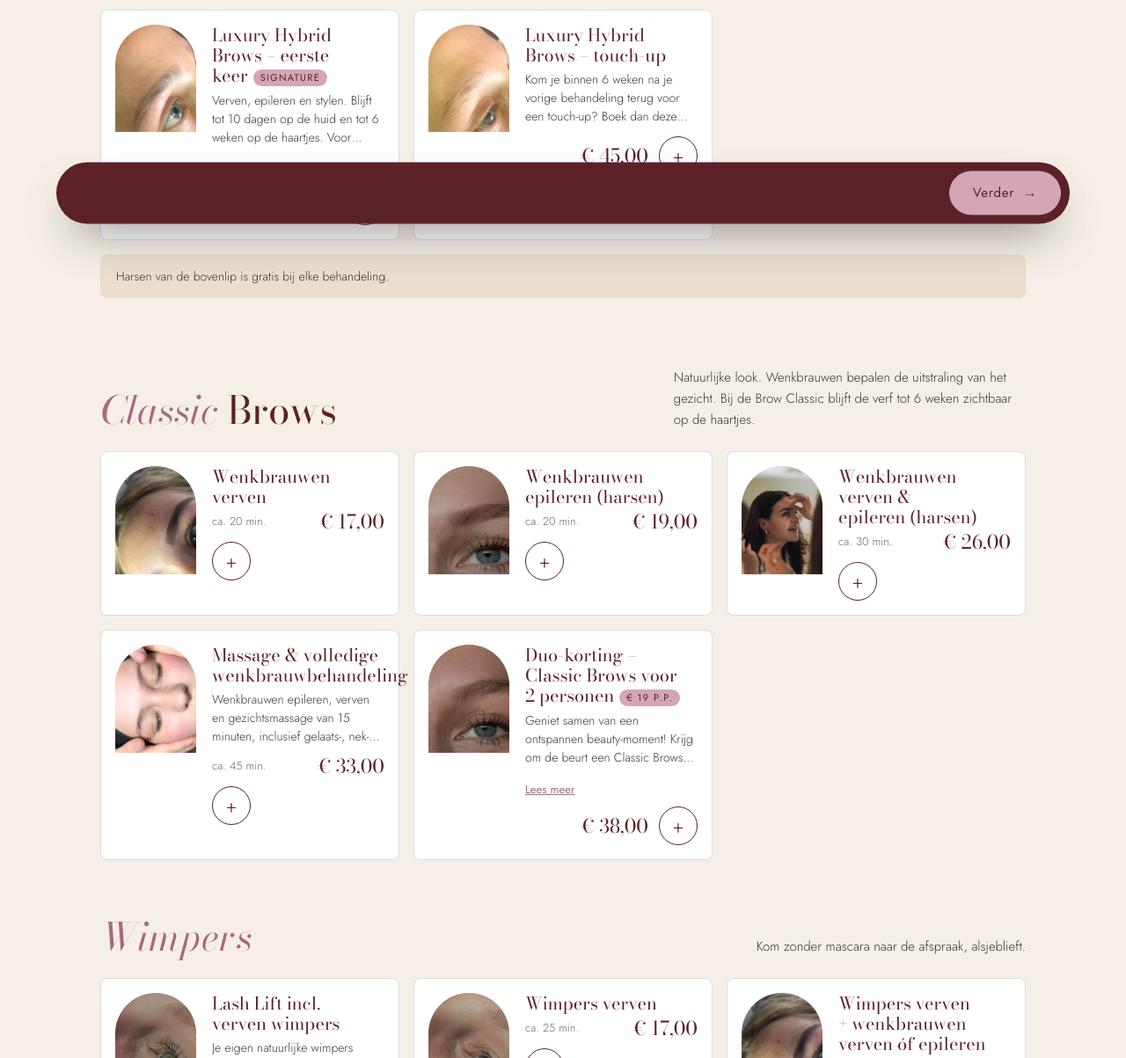
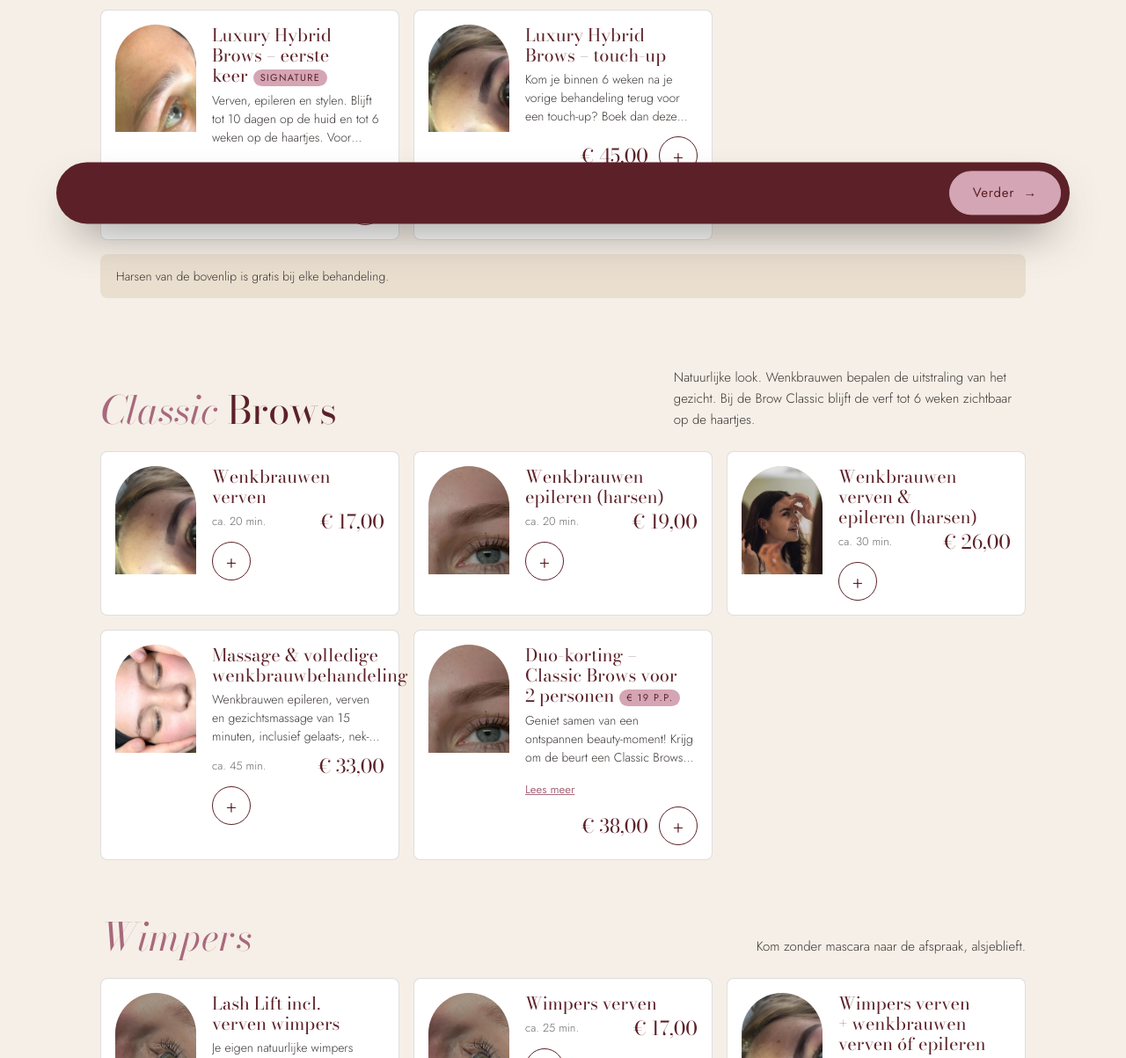
Before and after one commit to saravanheukelom-byte/bodibeautybrows, a plain HTML site: page afspraak.html in a window 1280 px wide. Shown: the part 637-1840 px from the top of the page at 88% size. Drawn offline with nearby package versions, Linux system fonts and the light colour scheme.

Commit message:
Resultaatfoto's in plaats van voorfoto's op afsprakenpagina

```diff
--- a/afspraak.html
+++ b/afspraak.html
@@ -208,16 +208,16 @@ const esc=s=>String(s).replace(/[&<>"']/g,c=>({'&':'&amp;','<':'&lt;','>':'&gt;'
 const CATS=[
  {id:'hybrid',n:'Luxury Hybrid Brows',em:'Hybrid',intro:'Strakker, voller en meer “make-up effect”, voor een langdurige afdruk op de huid.',items:[
   {n:'Luxury Hybrid Brows – eerste keer',p:49,img:'img/hybrid-na.jpg',tag:'Signature',d:'Verven, epileren en stylen. Blijft tot 10 dagen op de huid en tot 6 weken op de haartjes. Voor vollere, strakkere en symmetrische wenkbrauwen zonder dagelijks bijtekenen.'},
-  {n:'Luxury Hybrid Brows – touch-up',p:45,img:'img/hybrid-voor.jpg',d:'Kom je binnen 6 weken na je vorige behandeling terug voor een touch-up? Boek dan deze behandeling.'}]},
+  {n:'Luxury Hybrid Brows – touch-up',p:45,img:'img/brows-na.jpg',d:'Kom je binnen 6 weken na je vorige behandeling terug voor een touch-up? Boek dan deze behandeling.'}]},
  {id:'classic',n:'Classic Brows',em:'Classic',intro:'Natuurlijke look. Wenkbrauwen bepalen de uitstraling van het gezicht. Bij de Brow Classic blijft de verf tot 6 weken zichtbaar op de haartjes.',items:[
   {n:'Wenkbrauwen verven',p:17,t:'ca. 20 min.',img:'img/brows-na.jpg'},
   {n:'Wenkbrauwen epileren (harsen)',p:19,t:'ca. 20 min.',img:'img/classic-na.jpg'},
   {n:'Wenkbrauwen verven & epileren (harsen)',p:26,t:'ca. 30 min.',img:'img/behandeling.jpg'},
   {n:'Massage & volledige wenkbrauwbehandeling',p:33,t:'ca. 45 min.',img:'img/massage.jpg',d:'Wenkbrauwen epileren, verven en gezichtsmassage van 15 minuten, inclusief gelaats-, nek- en decolletémassage.'},
-  {n:'Duo-korting – Classic Brows voor 2 personen',p:38,img:'img/classic-voor.jpg',tag:'€ 19 p.p.',d:'Geniet samen van een ontspannen beauty-moment! Krijg om de beurt een Classic Brows behandeling (verven en epileren), terwijl de ander geniet van een kop koffie, frisdrank of thee.'}]},
+  {n:'Duo-korting – Classic Brows voor 2 personen',p:38,img:'img/classic-na.jpg',tag:'€ 19 p.p.',d:'Geniet samen van een ontspannen beauty-moment! Krijg om de beurt een Classic Brows behandeling (verven en epileren), terwijl de ander geniet van een kop koffie, frisdrank of thee.'}]},
  {id:'wimpers',n:'Wimpers',em:'Wimpers',intro:'Kom zonder mascara naar de afspraak, alsjeblieft.',items:[
   {n:'Lash Lift incl. verven wimpers',p:55,t:'ca. 60 min.',img:'img/lash-na.jpg',d:'Je eigen natuurlijke wimpers worden gelift en geverfd, waardoor je geen wimperkruller of mascara meer nodig hebt. Blijft 6 tot 8 weken zitten. Niet geschikt voor hele korte wimpers: stuur een berichtje als je twijfelt over jouw lengte.'},
-  {n:'Wimpers verven',p:17,t:'ca. 25 min.',img:'img/lash-voor.jpg'},
+  {n:'Wimpers verven',p:17,t:'ca. 25 min.',img:'img/lash-na.jpg'},
   {n:'Wimpers verven + wenkbrauwen verven óf epileren',p:29,t:'ca. 30 min.',img:'img/brows-na.jpg'},
   {n:'Wimpers verven + wenkbrauwen verven én epileren (waxen)',p:39,t:'ca. 45–60 min.',img:'img/hybrid-na.jpg'}]},
  {id:'massage',n:'Gezichtsmassages',em:'massages',intro:'Inclusief gelaats-, nek- en decolletémassage. Even helemaal tot rust komen.',items:[
```
